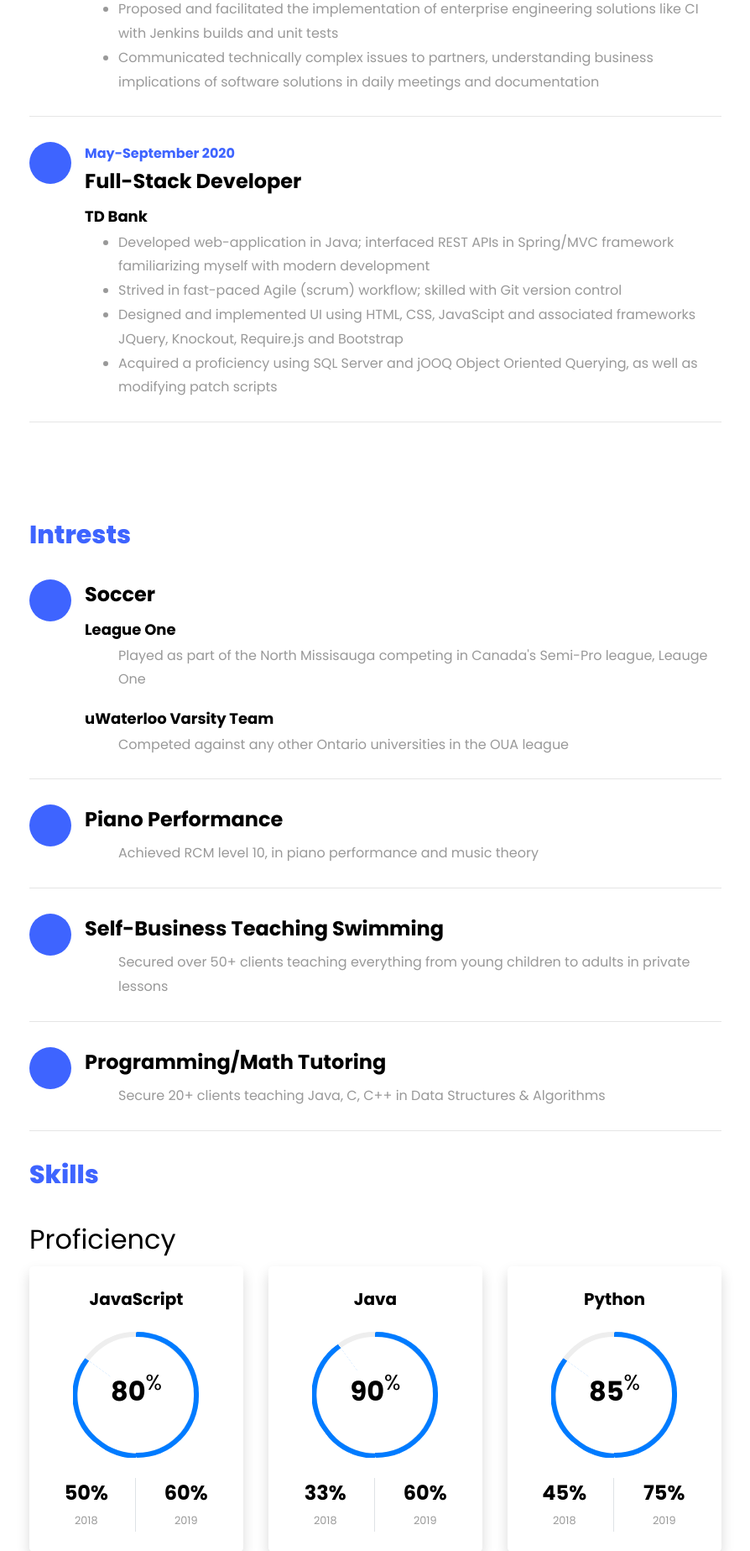
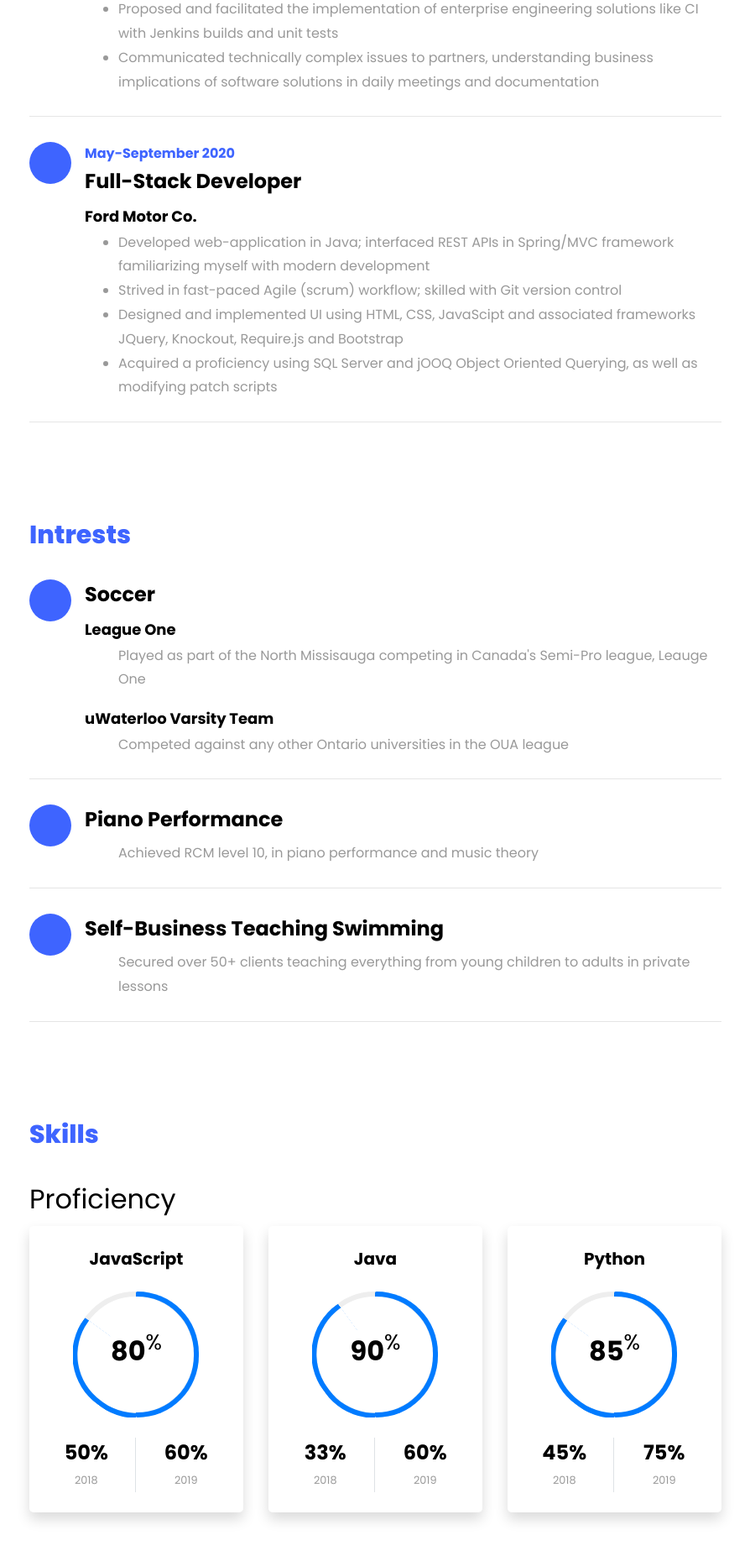
Before and after one commit to svercillo/Path-Finding-Visualization, a Flask app: page / in a window 1280 px wide. Shown: the part 3991-5838 px from the top of the page at 84% size, without its empty margins (335-1229 px from the left). Run offline with Flask 2, Linux system fonts and the light colour scheme; some libraries are stand-ins or nearby versions; some web fonts are replaced.

Commit message:
change experiences content

```diff
--- a/templates/index.html
+++ b/templates/index.html
@@ -355,7 +355,7 @@
 					    	<div class="text pl-3">
 		    					<span class="date">May-September 2020</span>
 		    					<h2>Full-Stack Developer</h2>
-		    					<span class="position">TD Bank</span>
+		    					<span class="position">Ford Motor Co.</span>
 		    					<ul>
 									<li>Developed web-application in Java; interfaced REST APIs  in Spring/MVC framework  familiarizing myself with modern development</li>
 									<li>Strived in fast-paced Agile (scrum) workflow; skilled with Git version control </li>
@@ -486,19 +486,6 @@
 							</ul>
 						</div>
 					   </div>
-
-					   <div class="resume-wrap d-flex ftco-animate">
-						<div class="icon d-flex align-items-center justify-content-center">
-							<span class="flaticon-innovation"></span>
-						</div>
-						<div class="text pl-3">
-						  <!-- <span class="date">May-September 2020</span> -->
-							<h2>Programming/Math Tutoring</h2>
-							<!-- <span class="position">Achieved RCM Level 10 </span> -->
-							<ul>
-								<p> Secure 20+ clients teaching Java, C, C++ in Data Structures & Algorithms</p>
-							</ul>
-						</div>
 					   </div>
 
 					  <div id="page-4" class= "page four">
```
